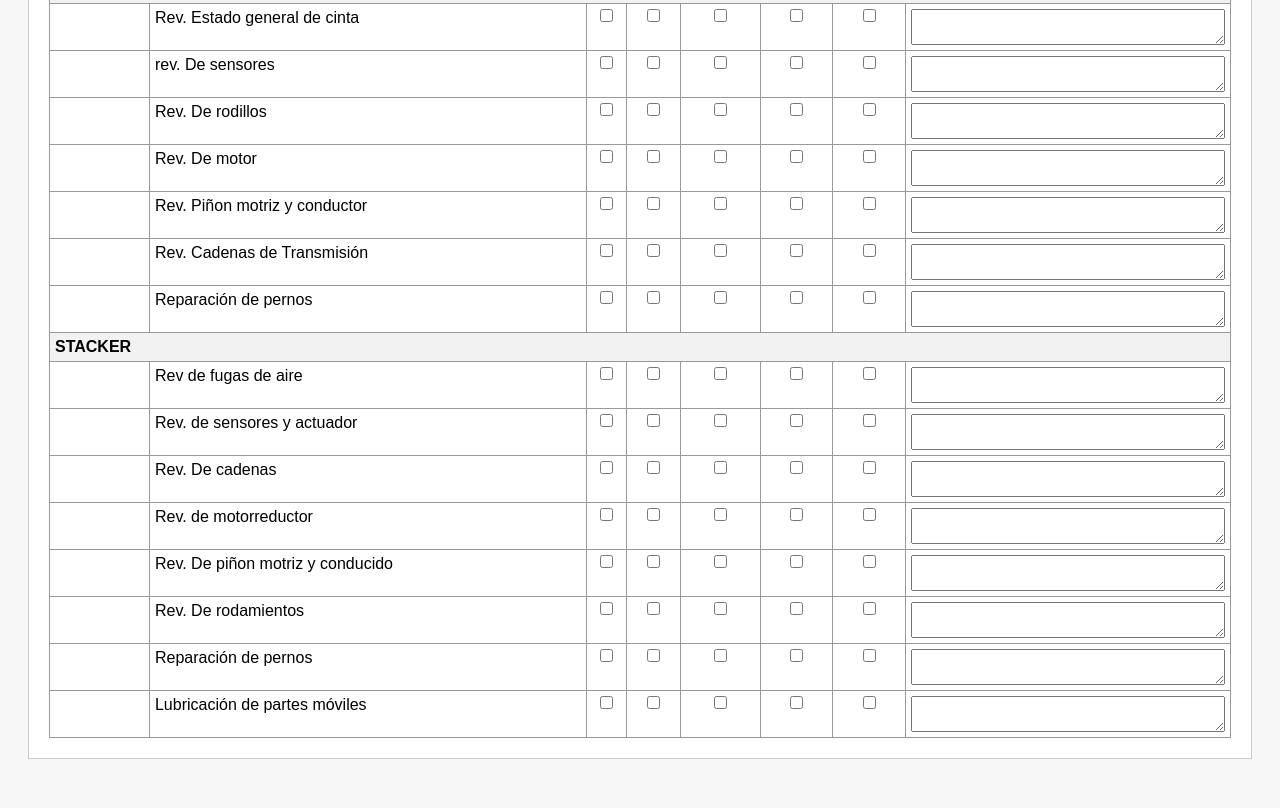
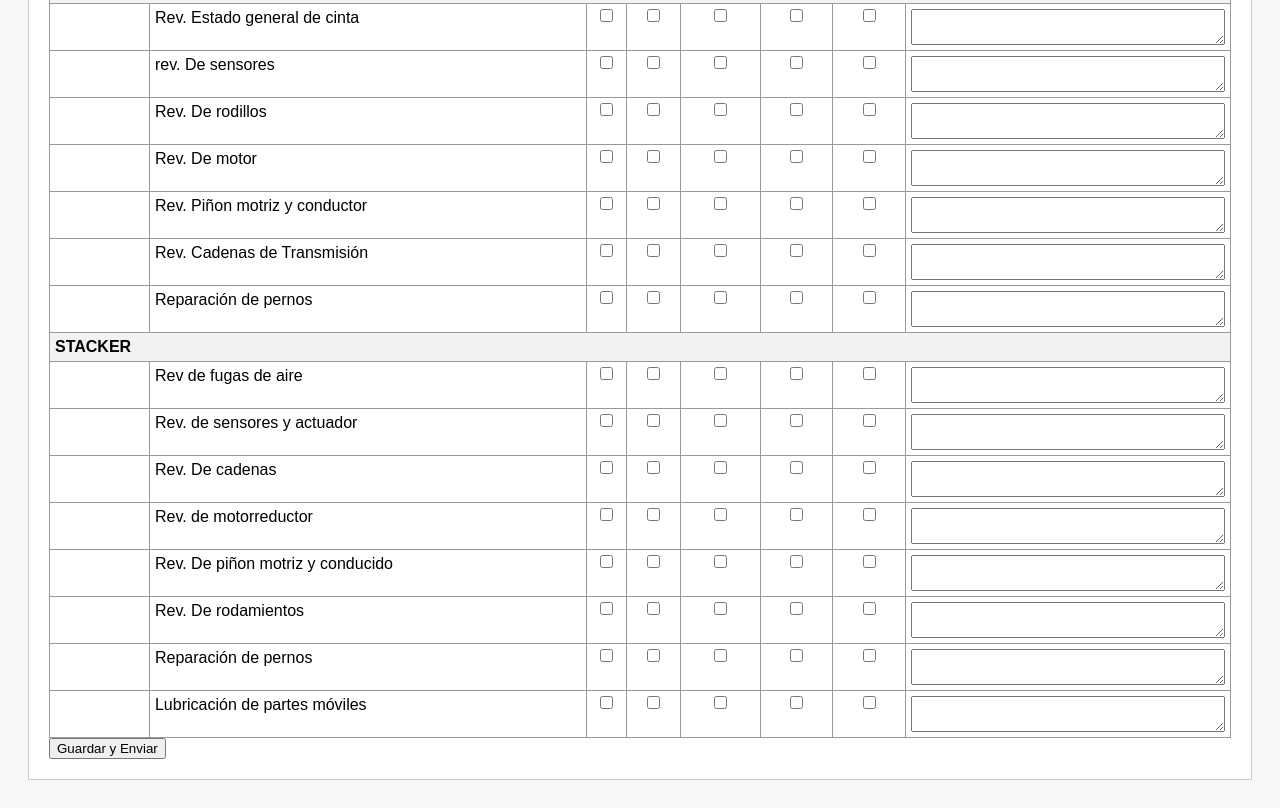
Before and after one commit to leandrocl65255/checklist-mantenimiento, a website: page public/index.html in a window 1280 px wide. Shown: the part 2398-3206 px from the top of the page. Before the commit the page ends 3185 px from the top, so only its background shows below. Drawn offline with Linux system fonts and the light colour scheme.

Commit message:
Update index.html

```diff
--- a/public/index.html
+++ b/public/index.html
@@ -34,6 +34,7 @@
         <!-- Secciones de equipos aquí -->
       </tbody>
     </table>
+    <button id="guardarEnviar">Guardar y Enviar</button>
   </div>
 
   <script src="script.js"></script>
```
